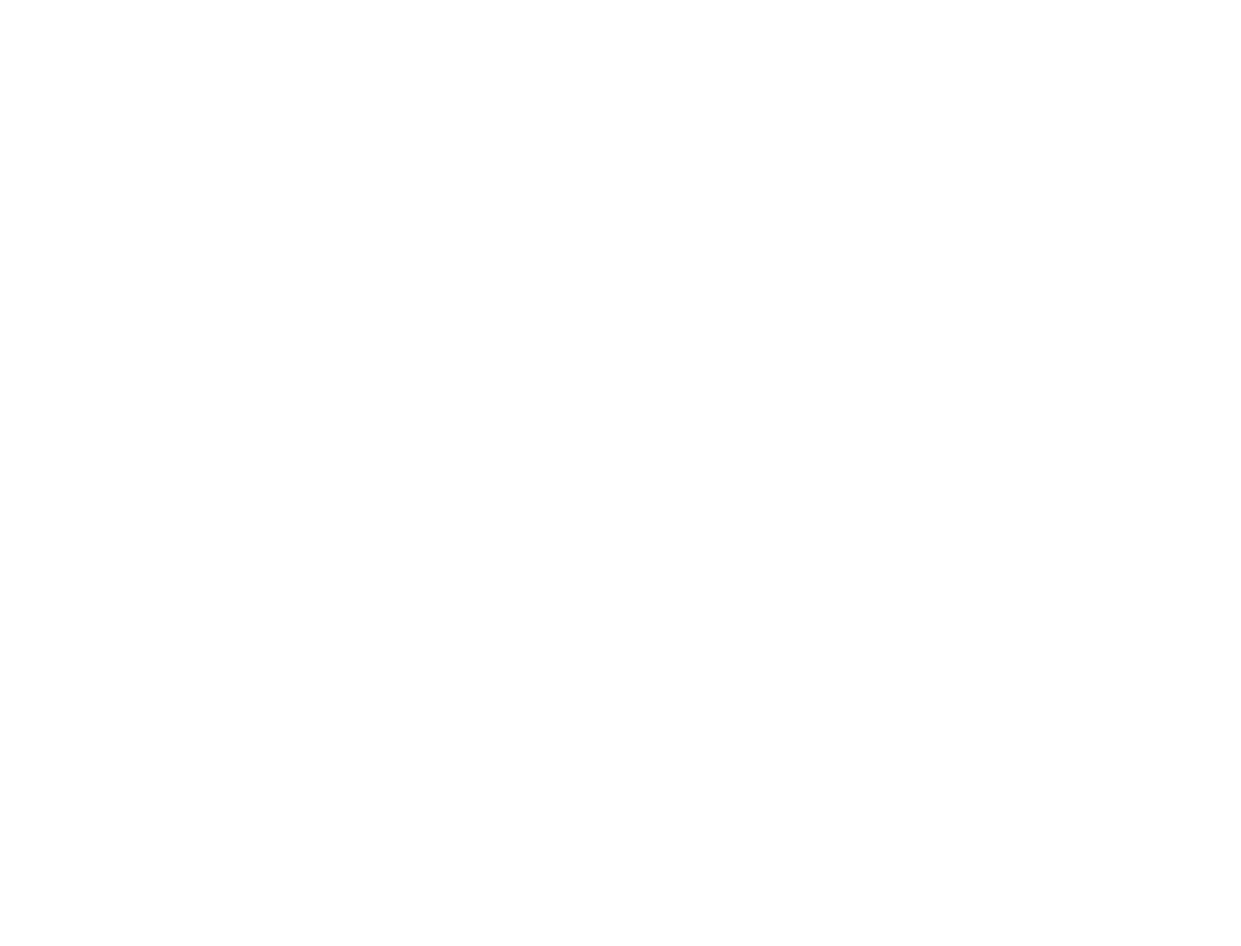
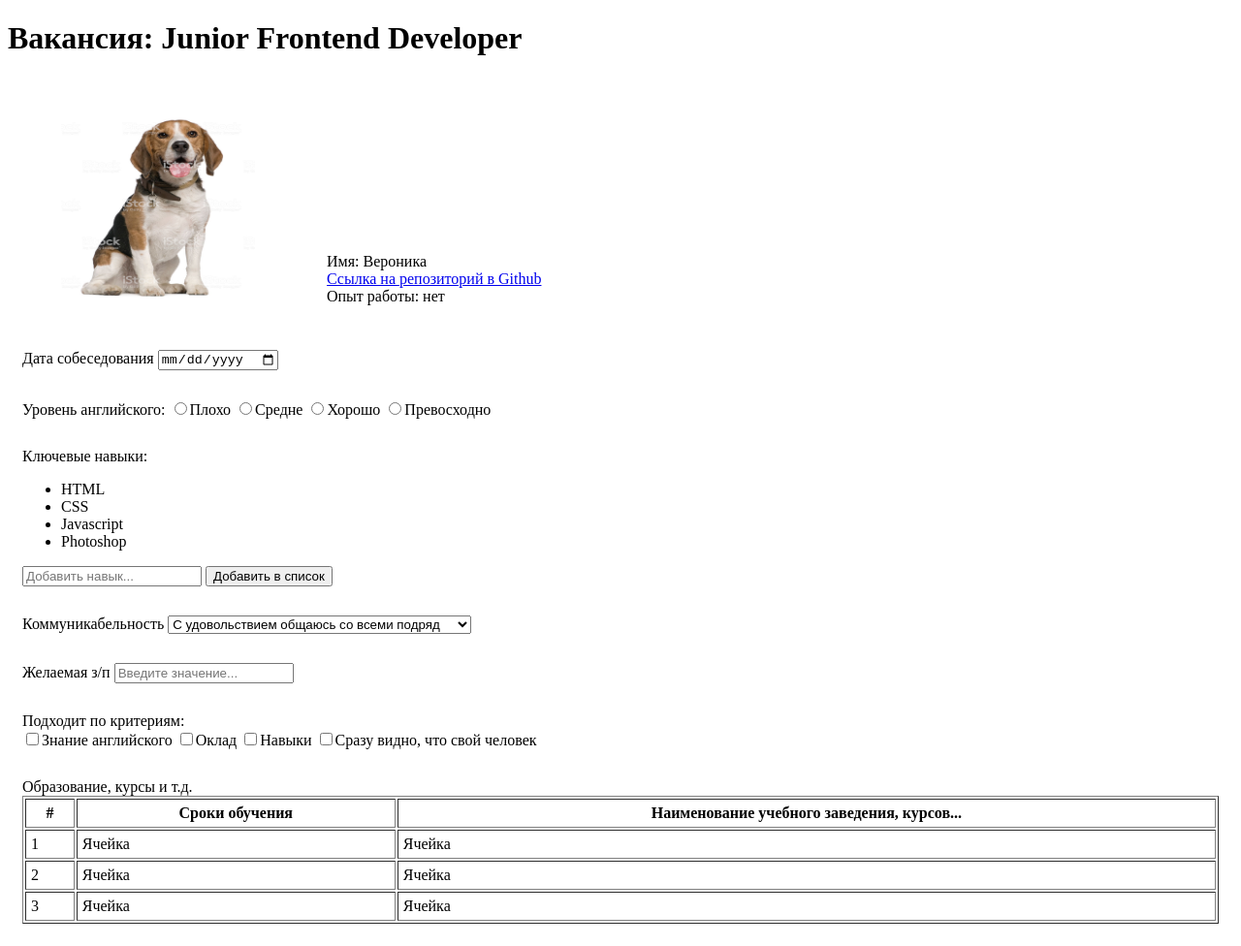
Before and after one commit to Anstandt/junFE_Tasks, a plain HTML site: page index.html in a window 1280 px wide. Shown: the whole page at 97% size. Before the commit the page ends 800 px from the top, so only its background shows below. Drawn offline with Linux system fonts and the light colour scheme.

Commit message:
HomeWork- resume

```diff
--- a/index.html
+++ b/index.html
@@ -3,9 +3,100 @@
 <head>
     <meta charset="UTF-8">
     <meta name="viewport" content="width=device-width, initial-scale=1.0">
-    <title>My first site</title>
+    <title>Вакансии</title>
+    <style type="text/css">
+        .div-padding {
+            padding: 15px;
+        }
+       </style>
 </head>
 <body>
+    <form action="index.html" method="post">
+        <div>
+    <h1>Вакансия: Junior Frontend Developer</h1>
+        </div>
+    <div class="div-padding" style="display: inline-block;">
+    <figure>
+        <img src="image/dog.jpg" width="200" height="200" alt="Рис. 4">
+    </figure>
+</div>
+    <div class="div-padding" style="display: inline-block;">
+        <span>Имя: Вероника</span> <br/>
+        <span><a href="https://github.com/Anstandt?tab=repositories">Ссылка на репозиторий в Github</a></span> <br/>
+        <span>Опыт работы: нет</span> <br/>
+    </div>
 
+<div style="clear: left" class="div-padding">
+    <label style="display: inline;">Дата собеседования</label>
+    <input type="date" name="meeting-date" placeholder="Дата собеседования" style="display: inline;"></div>
+
+    <div class="div-padding">
+    <label>Уровень английского:</label>
+    <input type="radio" id ="bad" value="bad" name="english-level"><label for="bad">Плохо</label>
+    <input type="radio" id="medium" value="medium" name="english-level"><label for="medium">Средне</label>
+    <input type="radio" id="good" value="good" name="english-level"><label for="good">Хорошо</label>
+    <input type="radio" id="excellent" value="excellent" name="english-level"><label for="excellent">Превосходно</label> </div>
+
+    <div class="div-padding">
+    <label>Ключевые навыки:</label>
+    <ul>
+        <li>HTML</li>
+        <li>CSS</li>
+        <li>Javascript</li>
+        <li>Photoshop</li>
+    </ul>
+    <input type="text" id="knowledge-add" name="knowledge-add" placeholder="Добавить навык...">
+    <button type="submit">Добавить в список</button></div>
+
+    <div class="div-padding">
+    <label for="soft-skills">Коммуникабельность</label>
+    <select id="soft-skills" name="soft-skills">
+        <option value="hight">С удовольствием общаюсь со всеми подряд</option>
+        <option value="low">Не люблю пустых разговоров</option>
+        <option value="so-so">Могу говорить, могу не говорить</option>
+        <option value="very low">С трудом начинаю разговор с другими людьми</option>
+        <option value="cheerful"> Люблю общаться и смешные шутки</option>
+    </select></div>
+
+    <div class="div-padding">
+    <label for="salary">Желаемая з/п</label> <input type="text" id="salary" name="salary-amount" placeholder="Введите значение..."></div>
+
+    <div class="div-padding">
+    <label for="reasons">Подходит по критериям:</label><br/>
+        <input type="checkbox" id="know-english" value="know-english" name="reasons"><label class="light" for="know-english">Знание английского</label>
+        <input type="checkbox" id="wanted-salary" value="wanted-salary" name="reasons"><label class="light" for="wanted-salary">Оклад</label>
+        <input type="checkbox" id="knowledges" value="knowledges" name="reasons"><label class="light" for="knowledges">Навыки</label>
+        <input type="checkbox" id="buddy" value="buddy" name="reasons"><label class="light" for="buddy">Сразу видно, что свой человек</label>
+    </div>
+
+    <div class="div-padding">
+        <label>Образование, курсы и т.д.</label>
+        <table border="1" width="100%" cellpadding="5">
+            <tr>
+             <th>#</th>
+             <th>Сроки обучения</th>
+             <th>Наименование учебного заведения, курсов...</th>
+            </tr>
+            <tr>
+             <td>1</td>
+             <td>Ячейка</td>
+             <td>Ячейка</td>
+           </tr>
+           <tr>
+            <td>2</td>
+            <td>Ячейка</td>
+            <td>Ячейка</td>
+          </tr>
+          <tr>
+            <td>3</td>
+            <td>Ячейка</td>
+            <td>Ячейка</td>
+          </tr>
+          </table>
+    </div>
+
+</div>
+
+</form>
 </body>
 </html>
```
Also changed, not shown: image/dog.jpg (added), 1 other file.
